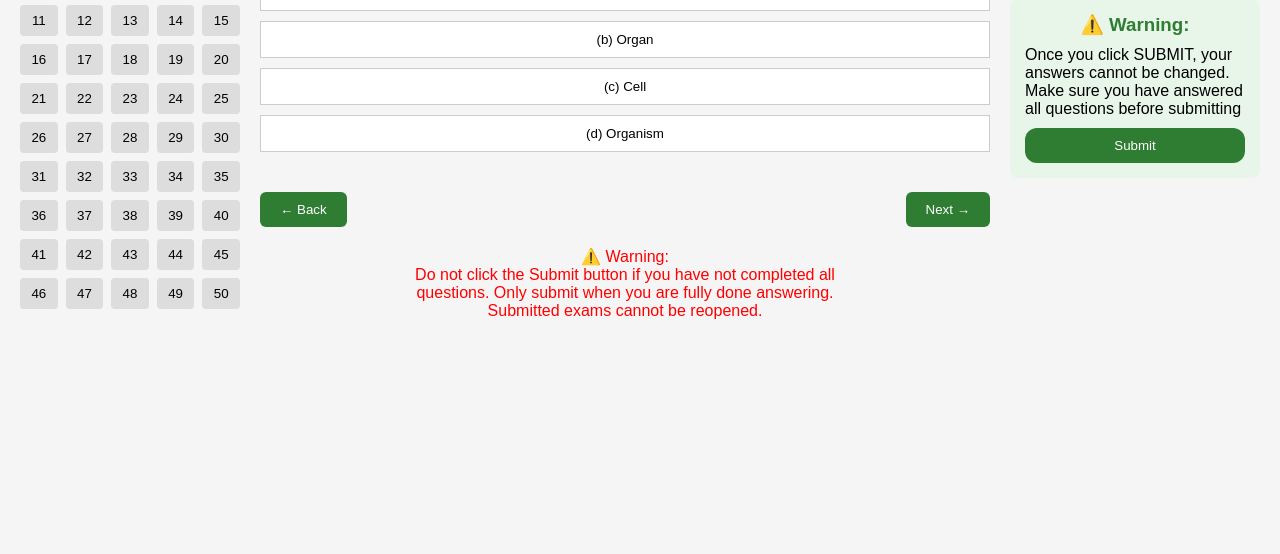
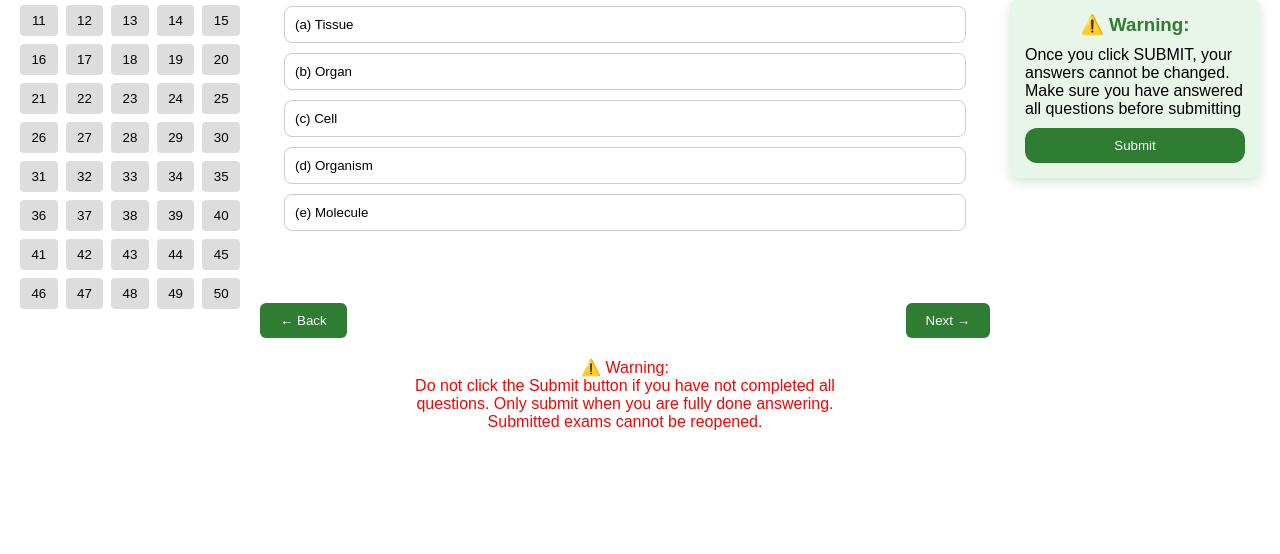
Before and after one commit to flama-tech-gs/flama-cbt-platform, a plain HTML site: page pages/exam.html in a window 1280 px wide. Shown: the part 246-800 px from the top of the page. Drawn offline with Linux system fonts and the light colour scheme.

Commit message:
Make changes to exams page

```diff
--- a/css/pages/exam.css
+++ b/css/pages/exam.css
@@ -5,7 +5,7 @@
 }
 
 body {
-  background: #f5f5f5;
+  background: #ffffff;
   font-family: Arial, sans-serif;
 }
 
@@ -54,7 +54,13 @@ body {
 }
 
 .question-box {
-  margin: 40px 0;
+  margin: 48px 0;
+  text-align: left;
+  background: #ffffff;
+  padding: 24px;
+  border-radius: 12px;
+  /* box-shadow: 0 6px 18px rgba(16, 24, 40, 0.06);
+  border: 1px solid #efefef; */
 }
 
 .question-box h3#questionNumber {
@@ -83,6 +89,8 @@ body {
   font-weight: 400;
   cursor: pointer;
   background: white;
+  text-align: left;
+  border-radius: 8px;
 }
 
 .options button.selected {
@@ -123,6 +131,7 @@ body {
   background: #e8f5e9;
   padding: 15px;
   border-radius: 8px;
+  box-shadow: 0 4px 12px rgba(46, 125, 50, 0.2);
 }
 
 .submit-box button {
@@ -376,3 +385,14 @@ body {
 .left-panel span {
   color: #4d4d4d;
 }
+
+#submitBtn:hover,
+#prevBtn:hover,
+#nextBtn:hover {
+  background: #59d25f;
+}
+
+.brand,
+.user-info {
+  margin-left: 15px;
+}
--- a/js/pages/exam2.js
+++ b/js/pages/exam2.js
@@ -5,27 +5,39 @@
 const questions = [
   {
     question: "Which of the following is the basic unit of life?",
-    options: ["(a) Tissue", "(b) Organ", "(c) Cell", "(d) Organism"],
+    options: [
+      "(a) Tissue",
+      "(b) Organ",
+      "(c) Cell",
+      "(d) Organism",
+      "(e) Molecule",
+    ],
     answer: "Cell",
   },
   {
     question: "What carries genetic information?",
-    options: ["(a) Protein", "(b) DNA", "(c) Fat", "(d) Water"],
+    options: ["(a) Protein", "(b) DNA", "(c) Fat", "(d) Water", "(e) RNA"],
     answer: "DNA",
   },
   {
     question: "Which organ pumps blood around the body?",
-    options: ["(a) Heart", "(b) Kidney", "(c) Liver", "(d) Lungs"],
+    options: ["(a) Heart", "(b) Kidney", "(c) Liver", "(d) Lungs", "(e) Brain"],
     answer: "Heart",
   },
   {
     question: "What is the boiling point of water?",
-    options: ["(a) 50°C", "(b) 100°C", "(c) 120°C", "(d) 90°C"],
+    options: ["(a) 50°C", "(b) 100°C", "(c) 120°C", "(d) 90°C", "(e) 80°C"],
     answer: "100°C",
   },
   {
     question: "Which planet is known as the Red Planet?",
-    options: ["(a) Earth", "(b) Venus", "(c) Mars", "(d) Jupiter"],
+    options: [
+      "(a) Earth",
+      "(b) Venus",
+      "(c) Mars",
+      "(d) Jupiter",
+      "(e) Saturn",
+    ],
     answer: "Mars",
   },
   {
@@ -35,53 +47,72 @@ const questions = [
       "(b) Hydrogen",
       "(c) Carbon Dioxide",
       "(d) Nitrogen",
+      "(e) Helium",
     ],
     answer: "Carbon Dioxide",
   },
   {
     question: "What is H2O commonly called?",
-    options: ["(a) Salt", "(b) Water", "(c) Hydrogen", "(d) Oxygen"],
+    options: [
+      "(a) Salt",
+      "(b) Water",
+      "(c) Hydrogen",
+      "(d) Oxygen",
+      "(e) Carbon Dioxide",
+    ],
     answer: "Water",
   },
   {
     question: "How many bones are in the adult body?",
-    options: ["(a) 206", "(b) 300", "(c) 150", "(d) 250"],
+    options: ["(a) 206", "(b) 300", "(c) 150", "(d) 250", "(e) 180"],
     answer: "206",
   },
   {
     question: "Which blood group is universal donor?",
-    options: ["(a) A", "(b) B", "(c) O", "(d) AB"],
+    options: ["(a) A", "(b) B", "(c) O", "(d) AB", "(e) A+"],
     answer: "O",
   },
   {
     question: "Which organ helps humans breathe?",
-    options: ["(a) Heart", "(b) Liver", "(c) Lungs", "(d) Kidney"],
+    options: ["(a) Heart", "(b) Liver", "(c) Lungs", "(d) Kidney", "(e) Brain"],
     answer: "Lungs",
   },
 
   {
     question: "Which of the following is the basic unit of life?",
-    options: ["(a) Tissue", "(b) Organ", "(c) Cell", "(d) Organism"],
+    options: [
+      "(a) Tissue",
+      "(b) Organ",
+      "(c) Cell",
+      "(d) Organism",
+      "(e) Molecule",
+    ],
     answer: "Cell",
   },
   {
     question: "What carries genetic information?",
-    options: ["(a) Protein", "(b) DNA", "(c) Fat", "(d) Water"],
+    options: ["(a) Protein", "(b) DNA", "(c) Fat", "(d) Water", "(e) RNA"],
     answer: "DNA",
   },
   {
     question: "Which organ pumps blood around the body?",
-    options: ["(a) Heart", "(b) Kidney", "(c) Liver", "(d) Lungs"],
+    options: ["(a) Heart", "(b) Kidney", "(c) Liver", "(d) Lungs", "(e) Brain"],
     answer: "Heart",
   },
   {
     question: "What is the boiling point of water?",
-    options: ["(a) 50°C", "(b) 100°C", "(c) 120°C", "(d) 90°C"],
+    options: ["(a) 50°C", "(b) 100°C", "(c) 120°C", "(d) 90°C", "(e) 80°C"],
     answer: "100°C",
   },
   {
     question: "Which planet is known as the Red Planet?",
-    options: ["(a) Earth", "(b) Venus", "(c) Mars", "(d) Jupiter"],
+    options: [
+      "(a) Earth",
+      "(b) Venus",
+      "(c) Mars",
+      "(d) Jupiter",
+      "(e) Saturn",
+    ],
     answer: "Mars",
   },
   {
@@ -91,53 +122,72 @@ const questions = [
       "(b) Hydrogen",
       "(c) Carbon Dioxide",
       "(d) Nitrogen",
+      "(e) Helium",
     ],
     answer: "Carbon Dioxide",
   },
   {
     question: "What is H2O commonly called?",
-    options: ["(a) Salt", "(b) Water", "(c) Hydrogen", "(d) Oxygen"],
+    options: [
+      "(a) Salt",
+      "(b) Water",
+      "(c) Hydrogen",
+      "(d) Oxygen",
+      "(e) Carbon Dioxide",
+    ],
     answer: "Water",
   },
   {
     question: "How many bones are in the adult body?",
-    options: ["(a) 206", "(b) 300", "(c) 150", "(d) 250"],
+    options: ["(a) 206", "(b) 300", "(c) 150", "(d) 250", "(e) 180"],
     answer: "206",
   },
   {
     question: "Which blood group is universal donor?",
-    options: ["(a) A", "(b) B", "(c) O", "(d) AB"],
+    options: ["(a) A", "(b) B", "(c) O", "(d) AB", "(e) A+"],
     answer: "O",
   },
   {
     question: "Which organ helps humans breathe?",
-    options: ["(a) Heart", "(b) Liver", "(c) Lungs", "(d) Kidney"],
+    options: ["(a) Heart", "(b) Liver", "(c) Lungs", "(d) Kidney", "(e) Brain"],
     answer: "Lungs",
   },
 
   {
     question: "Which of the following is the basic unit of life?",
-    options: ["(a) Tissue", "(b) Organ", "(c) Cell", "(d) Organism"],
+    options: [
+      "(a) Tissue",
+      "(b) Organ",
+      "(c) Cell",
+      "(d) Organism",
+      "(e) Molecule",
+    ],
     answer: "Cell",
   },
   {
     question: "What carries genetic information?",
-    options: ["(a) Protein", "(b) DNA", "(c) Fat", "(d) Water"],
+    options: ["(a) Protein", "(b) DNA", "(c) Fat", "(d) Water", "(e) RNA"],
     answer: "DNA",
   },
   {
     question: "Which organ pumps blood around the body?",
-    options: ["(a) Heart", "(b) Kidney", "(c) Liver", "(d) Lungs"],
+    options: ["(a) Heart", "(b) Kidney", "(c) Liver", "(d) Lungs", "(e) Brain"],
     answer: "Heart",
   },
   {
     question: "What is the boiling point of water?",
-    options: ["(a) 50°C", "(b) 100°C", "(c) 120°C", "(d) 90°C"],
+    options: ["(a) 50°C", "(b) 100°C", "(c) 120°C", "(d) 90°C", "(e) 80°C"],
     answer: "100°C",
   },
   {
     question: "Which planet is known as the Red Planet?",
-    options: ["(a) Earth", "(b) Venus", "(c) Mars", "(d) Jupiter"],
+    options: [
+      "(a) Earth",
+      "(b) Venus",
+      "(c) Mars",
+      "(d) Jupiter",
+      "(e) Saturn",
+    ],
     answer: "Mars",
   },
   {
@@ -147,53 +197,72 @@ const questions = [
       "(b) Hydrogen",
       "(c) Carbon Dioxide",
       "(d) Nitrogen",
+      "(e) Helium",
     ],
     answer: "Carbon Dioxide",
   },
   {
     question: "What is H2O commonly called?",
-    options: ["(a) Salt", "(b) Water", "(c) Hydrogen", "(d) Oxygen"],
+    options: [
+      "(a) Salt",
+      "(b) Water",
+      "(c) Hydrogen",
+      "(d) Oxygen",
+      "(e) Carbon Dioxide",
+    ],
     answer: "Water",
   },
   {
     question: "How many bones are in the adult body?",
-    options: ["(a) 206", "(b) 300", "(c) 150", "(d) 250"],
+    options: ["(a) 206", "(b) 300", "(c) 150", "(d) 250", "(e) 180"],
     answer: "206",
   },
   {
     question: "Which blood group is universal donor?",
-    options: ["(a) A", "(b) B", "(c) O", "(d) AB"],
+    options: ["(a) A", "(b) B", "(c) O", "(d) AB", "(e) A+"],
     answer: "O",
   },
   {
     question: "Which organ helps humans breathe?",
-    options: ["(a) Heart", "(b) Liver", "(c) Lungs", "(d) Kidney"],
+    options: ["(a) Heart", "(b) Liver", "(c) Lungs", "(d) Kidney", "(e) Brain"],
     answer: "Lungs",
   },
 
   {
     question: "Which of the following is the basic unit of life?",
-    options: ["(a) Tissue", "(b) Organ", "(c) Cell", "(d) Organism"],
+    options: [
+      "(a) Tissue",
+      "(b) Organ",
+      "(c) Cell",
+      "(d) Organism",
+      "(e) Molecule",
+    ],
     answer: "Cell",
   },
   {
     question: "What carries genetic information?",
-    options: ["(a) Protein", "(b) DNA", "(c) Fat", "(d) Water"],
+    options: ["(a) Protein", "(b) DNA", "(c) Fat", "(d) Water", "(e) RNA"],
     answer: "DNA",
   },
   {
     question: "Which organ pumps blood around the body?",
-    options: ["(a) Heart", "(b) Kidney", "(c) Liver", "(d) Lungs"],
+    options: ["(a) Heart", "(b) Kidney", "(c) Liver", "(d) Lungs", "(e) Brain"],
     answer: "Heart",
   },
   {
     question: "What is the boiling point of water?",
-    options: ["(a) 50°C", "(b) 100°C", "(c) 120°C", "(d) 90°C"],
+    options: ["(a) 50°C", "(b) 100°C", "(c) 120°C", "(d) 90°C", "(e) 80°C"],
     answer: "100°C",
   },
   {
     question: "Which planet is known as the Red Planet?",
-    options: ["(a) Earth", "(b) Venus", "(c) Mars", "(d) Jupiter"],
+    options: [
+      "(a) Earth",
+      "(b) Venus",
+      "(c) Mars",
+      "(d) Jupiter",
+      "(e) Saturn",
+    ],
     answer: "Mars",
   },
   {
@@ -203,53 +272,72 @@ const questions = [
       "(b) Hydrogen",
       "(c) Carbon Dioxide",
       "(d) Nitrogen",
+      "(e) Helium",
     ],
     answer: "Carbon Dioxide",
   },
   {
     question: "What is H2O commonly called?",
-    options: ["(a) Salt", "(b) Water", "(c) Hydrogen", "(d) Oxygen"],
+    options: [
+      "(a) Salt",
+      "(b) Water",
+      "(c) Hydrogen",
+      "(d) Oxygen",
+      "(e) Carbon Dioxide",
+    ],
     answer: "Water",
   },
   {
     question: "How many bones are in the adult body?",
-    options: ["(a) 206", "(b) 300", "(c) 150", "(d) 250"],
+    options: ["(a) 206", "(b) 300", "(c) 150", "(d) 250", "(e) 180"],
     answer: "206",
   },
   {
     question: "Which blood group is universal donor?",
-    options: ["(a) A", "(b) B", "(c) O", "(d) AB"],
+    options: ["(a) A", "(b) B", "(c) O", "(d) AB", "(e) A+"],
     answer: "O",
   },
   {
     question: "Which organ helps humans breathe?",
-    options: ["(a) Heart", "(b) Liver", "(c) Lungs", "(d) Kidney"],
+    options: ["(a) Heart", "(b) Liver", "(c) Lungs", "(d) Kidney", "(e) Brain"],
     answer: "Lungs",
   },
 
   {
     question: "Which of the following is the basic unit of life?",
-    options: ["(a) Tissue", "(b) Organ", "(c) Cell", "(d) Organism"],
+    options: [
+      "(a) Tissue",
+      "(b) Organ",
+      "(c) Cell",
+      "(d) Organism",
+      "(e) Molecule",
+    ],
     answer: "Cell",
   },
   {
     question: "What carries genetic information?",
-    options: ["(a) Protein", "(b) DNA", "(c) Fat", "(d) Water"],
+    options: ["(a) Protein", "(b) DNA", "(c) Fat", "(d) Water", "(e) RNA"],
     answer: "DNA",
   },
   {
     question: "Which organ pumps blood around the body?",
-    options: ["(a) Heart", "(b) Kidney", "(c) Liver", "(d) Lungs"],
+    options: ["(a) Heart", "(b) Kidney", "(c) Liver", "(d) Lungs", "(e) Brain"],
     answer: "Heart",
   },
   {
     question: "What is the boiling point of water?",
-    options: ["(a) 50°C", "(b) 100°C", "(c) 120°C", "(d) 90°C"],
+    options: ["(a) 50°C", "(b) 100°C", "(c) 120°C", "(d) 90°C", "(e) 80°C"],
     answer: "100°C",
   },
   {
     question: "Which planet is known as the Red Planet?",
-    options: ["(a) Earth", "(b) Venus", "(c) Mars", "(d) Jupiter"],
+    options: [
+      "(a) Earth",
+      "(b) Venus",
+      "(c) Mars",
+      "(d) Jupiter",
+      "(e) Saturn",
+    ],
     answer: "Mars",
   },
   {
@@ -259,27 +347,34 @@ const questions = [
       "(b) Hydrogen",
       "(c) Carbon Dioxide",
       "(d) Nitrogen",
+      "(e) Helium",
     ],
     answer: "Carbon Dioxide",
   },
   {
     question: "What is H2O commonly called?",
-    options: ["(a) Salt", "(b) Water", "(c) Hydrogen", "(d) Oxygen"],
+    options: [
+      "(a) Salt",
+      "(b) Water",
+      "(c) Hydrogen",
+      "(d) Oxygen",
+      "(e) Carbon Dioxide",
+    ],
     answer: "Water",
   },
   {
     question: "How many bones are in the adult body?",
-    options: ["(a) 206", "(b) 300", "(c) 150", "(d) 250"],
+    options: ["(a) 206", "(b) 300", "(c) 150", "(d) 250", "(e) 180"],
     answer: "206",
   },
   {
     question: "Which blood group is universal donor?",
-    options: ["(a) A", "(b) B", "(c) O", "(d) AB"],
+    options: ["(a) A", "(b) B", "(c) O", "(d) AB", "(e) A+"],
     answer: "O",
   },
   {
     question: "Which organ helps humans breathe?",
-    options: ["(a) Heart", "(b) Liver", "(c) Lungs", "(d) Kidney"],
+    options: ["(a) Heart", "(b) Liver", "(c) Lungs", "(d) Kidney", "(e) Brain"],
     answer: "Lungs",
   },
 ];
```
